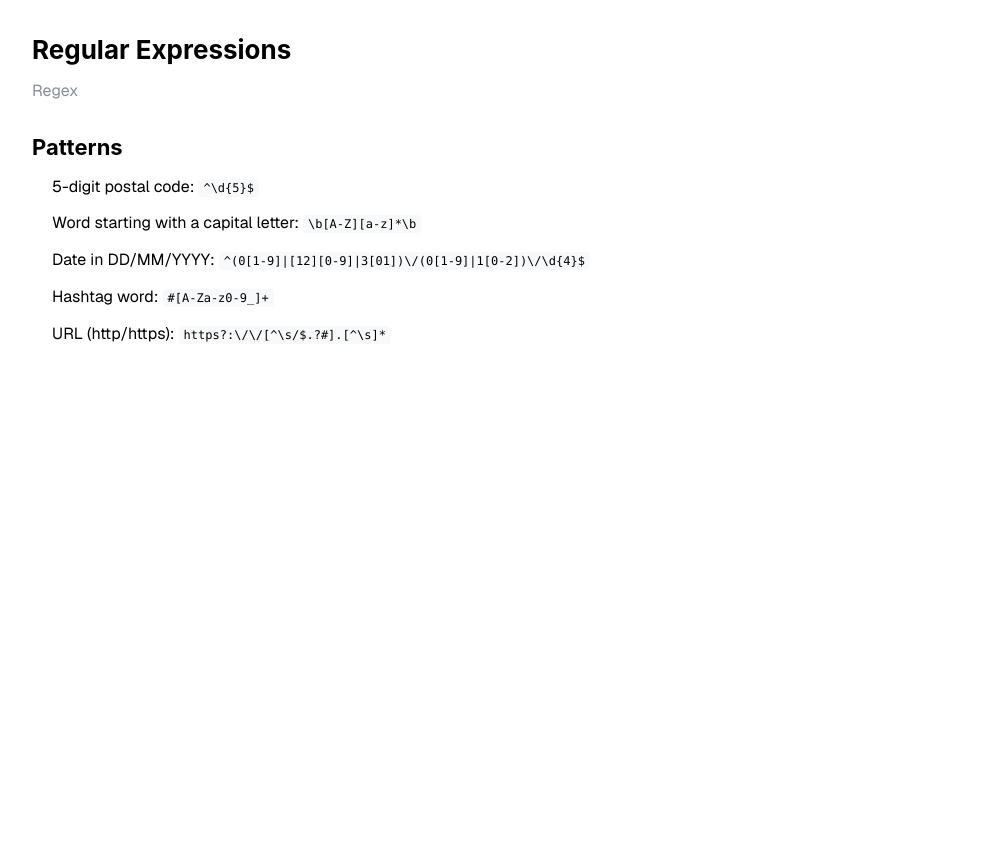
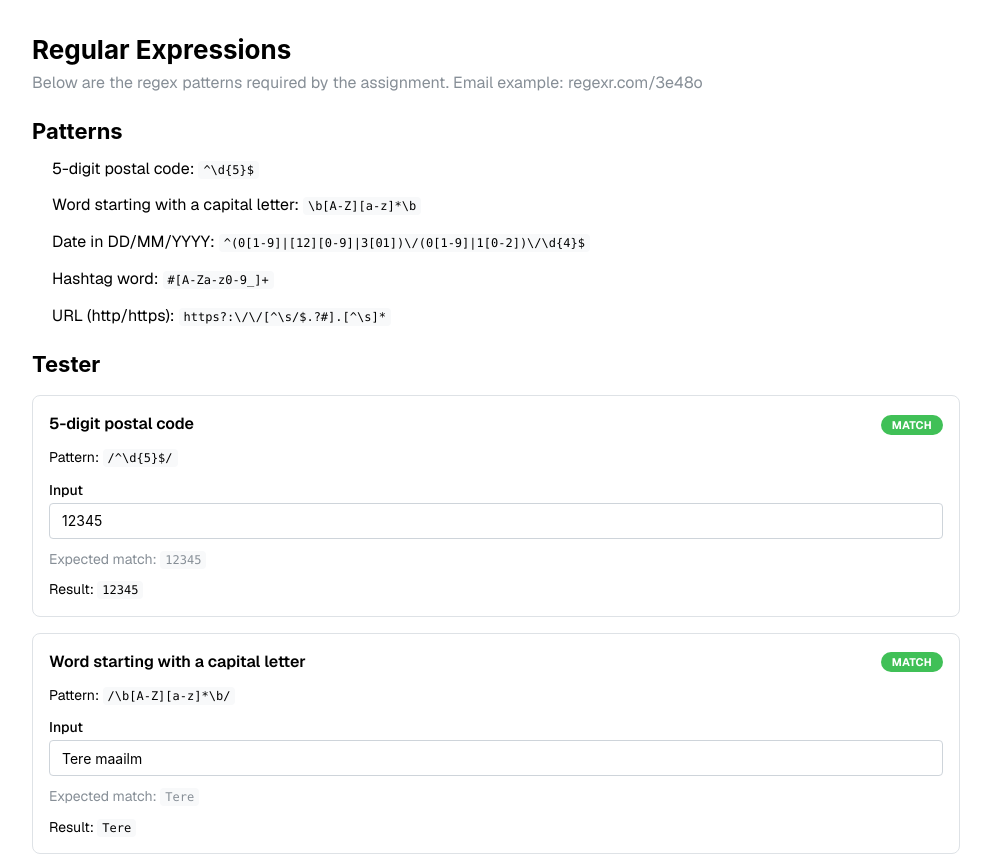
Before and after one commit to RenatMagsumov/rp2025, a Next.js app in the folder 2025-10-02/nextjs-with-supabase/: page /regex in a window 1280 px wide. Shown: the top 856 px of the page, without its empty margins (144-1135 px from the left). Before the commit the page ends 800 px from the top, so only its background shows below. Built offline with nearby package versions, Linux system fonts and the light colour scheme.

Commit message:
fix(regex): render patterns as strings and add interactive tester without JSX brace issues

```diff
--- a/2025-10-02/nextjs-with-supabase/app/regex/page.tsx
+++ b/2025-10-02/nextjs-with-supabase/app/regex/page.tsx
@@ -1,47 +1,115 @@
 'use client';
 
-import { Container, Stack, Title, Text, Code, List } from '@mantine/core';
+import { useState } from 'react';
+import {
+    Container,
+    Stack,
+    Title,
+    Text,
+    Code,
+    List,
+    TextInput,
+    Paper,
+    Group,
+    Badge,
+} from '@mantine/core';
+
+type Pattern = {
+    id: string;
+    label: string;
+    source: string;
+    flags?: string;
+    sampleInput: string;
+    expected: string;
+};
+
+const PATTERNS: Pattern[] = [
+    { id: 'zip', label: '5-digit postal code', source: '^\\d{5}$', sampleInput: '12345', expected: '12345' },
+    { id: 'capital-word', label: 'Word starting with a capital letter', source: '\\b[A-Z][a-z]*\\b', sampleInput: 'Tere maailm', expected: 'Tere' },
+    { id: 'date-ddmmyyyy', label: 'Date in DD/MM/YYYY', source: '^(0[1-9]|[12][0-9]|3[01])\\/(0[1-9]|1[0-2])\\/\\d{4}$', sampleInput: '16/10/2025', expected: '16/10/2025' },
+    { id: 'hashtag', label: 'Hashtag word', source: '#[A-Za-z0-9_]+', sampleInput: '#Regex', expected: '#Regex' },
+    { id: 'url', label: 'URL (http/https)', source: 'https?:\\/\\/[^\\s/$.?#].[^\\s]*', sampleInput: 'https://example.com', expected: 'https://example.com' },
+];
 
 export default function RegexPage() {
+    const [inputs, setInputs] = useState<Record<string, string>>(
+        Object.fromEntries(PATTERNS.map((p) => [p.id, p.sampleInput])),
+    );
+
     return (
         <main>
             <Container size="md" py="xl">
-                <Stack gap="sm">
-                    <Title order={2}>Regular Expressions</Title>
-                    <Text c="dimmed">
-                        Regex
-                    </Text>
+                <Stack gap="lg">
+                    <Stack gap={4}>
+                        <Title order={2}>Regular Expressions</Title>
+                        <Text c="dimmed">
+                            Below are the regex patterns required by the assignment. Email example:{' '}
+                            <a href="https://regexr.com/3e48o" target="_blank" rel="noreferrer">regexr.com/3e48o</a>
+                        </Text>
+                    </Stack>
 
-                    <Title order={3} mt="md">
-                        Patterns
-                    </Title>
+                    <Stack gap="xs">
+                        <Title order={3}>Patterns</Title>
+                        <List type="ordered" spacing="sm">
+                            <List.Item>5-digit postal code: <Code>{'^\\d{5}$'}</Code></List.Item>
+                            <List.Item>Word starting with a capital letter: <Code>{'\\b[A-Z][a-z]*\\b'}</Code></List.Item>
+                            <List.Item>Date in DD/MM/YYYY: <Code>{'^(0[1-9]|[12][0-9]|3[01])\\/(0[1-9]|1[0-2])\\/\\d{4}$'}</Code></List.Item>
+                            <List.Item>Hashtag word: <Code>{'#[A-Za-z0-9_]+'}</Code></List.Item>
+                            <List.Item>URL (http/https): <Code>{'https?:\\/\\/[^\\s/$.?#].[^\\s]*'}</Code></List.Item>
+                        </List>
+                    </Stack>
 
-                    <List type="ordered" spacing="sm">
-                        <List.Item>
-                            5-digit postal code:{' '}
-                            <Code>{'^\\d{5}$'}</Code>
-                        </List.Item>
+                    <Stack gap="md">
+                        <Title order={3}>Tester</Title>
 
-                        <List.Item>
-                            Word starting with a capital letter:{' '}
-                            <Code>{'\\b[A-Z][a-z]*\\b'}</Code>
-                        </List.Item>
+                        {PATTERNS.map((p) => {
+                            let regex: RegExp | null = null;
+                            try {
+                                regex = new RegExp(p.source, p.flags ?? '');
+                            } catch {
+                                regex = null;
+                            }
 
-                        <List.Item>
-                            Date in DD/MM/YYYY:{' '}
-                            <Code>{'^(0[1-9]|[12][0-9]|3[01])\\/(0[1-9]|1[0-2])\\/\\d{4}$'}</Code>
-                        </List.Item>
+                            const value = inputs[p.id] ?? '';
+                            const match = regex ? value.match(regex) : null;
+                            const matched = !!match && (match[0] ?? '') === p.expected;
 
-                        <List.Item>
-                            Hashtag word:{' '}
-                            <Code>{'#[A-Za-z0-9_]+'}</Code>
-                        </List.Item>
+                            return (
+                                <Paper key={p.id} withBorder p="md" radius="md">
+                                    <Stack gap="xs">
+                                        <Group justify="space-between" align="center">
+                                            <Text fw={600}>{p.label}</Text>
+                                            <Badge color={matched ? 'green' : 'gray'}>
+                                                {matched ? 'Match' : 'Try'}
+                                            </Badge>
+                                        </Group>
 
-                        <List.Item>
-                            URL (http/https):{' '}
-                            <Code>{'https?:\\/\\/[^\\s/$.?#].[^\\s]*'}</Code>
-                        </List.Item>
-                    </List>
+                                        <Text size="sm">
+                                            Pattern: <Code>{`/${p.source}/${p.flags ?? ''}`}</Code>
+                                        </Text>
+
+                                        <TextInput
+                                            label="Input"
+                                            placeholder="Type input to test"
+                                            value={value}
+                                            onChange={(e) =>
+                                                setInputs((prev) => ({ ...prev, [p.id]: e.currentTarget.value }))
+                                            }
+                                        />
+
+                                        <Text size="sm" c="dimmed">
+                                            Expected match: <Code>{p.expected}</Code>
+                                        </Text>
+
+                                        <Text size="sm">
+                                            Result:{' '}
+                                            {match ? <Code>{match[0]}</Code> : <Text span c="red">no match</Text>}
+                                        </Text>
+                                    </Stack>
+                                </Paper>
+                            );
+                        })}
+                    </Stack>
                 </Stack>
             </Container>
         </main>
```
